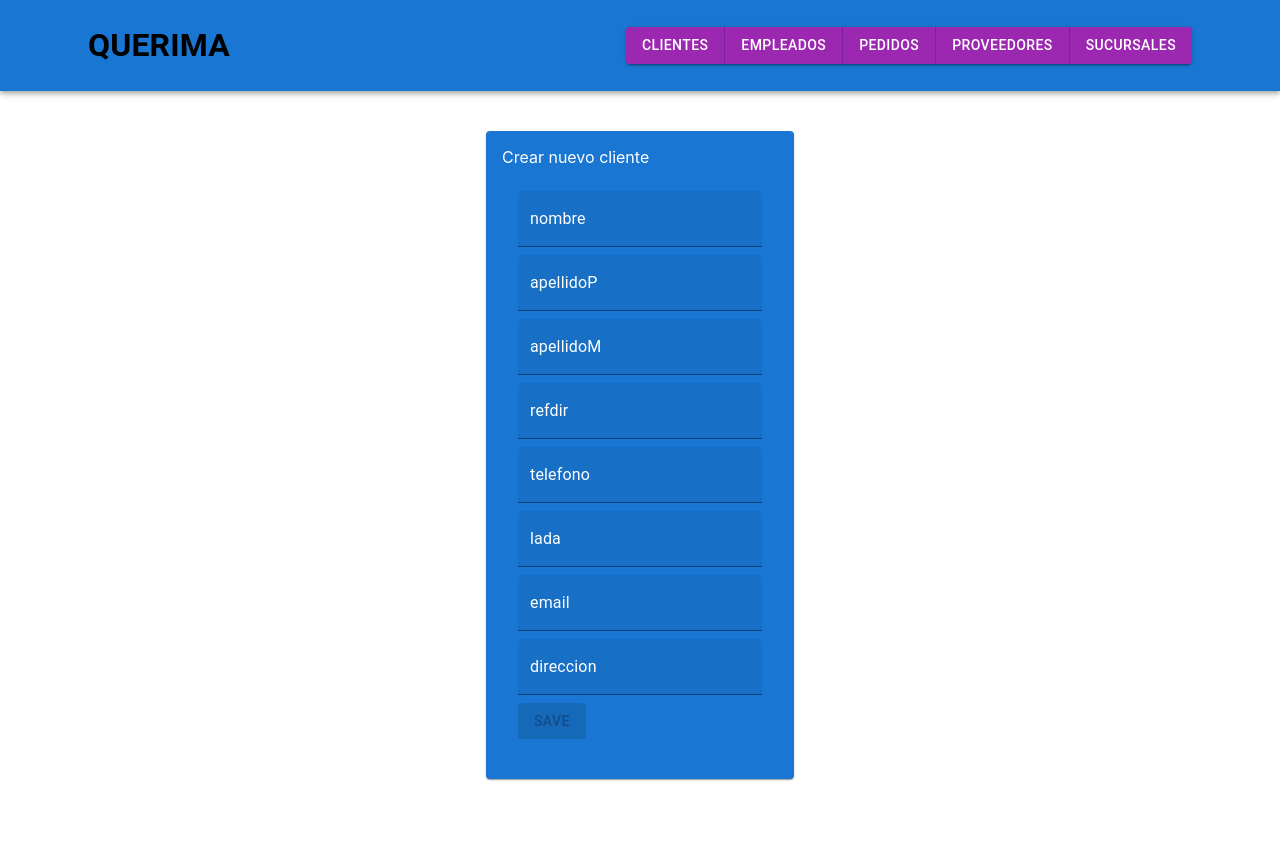
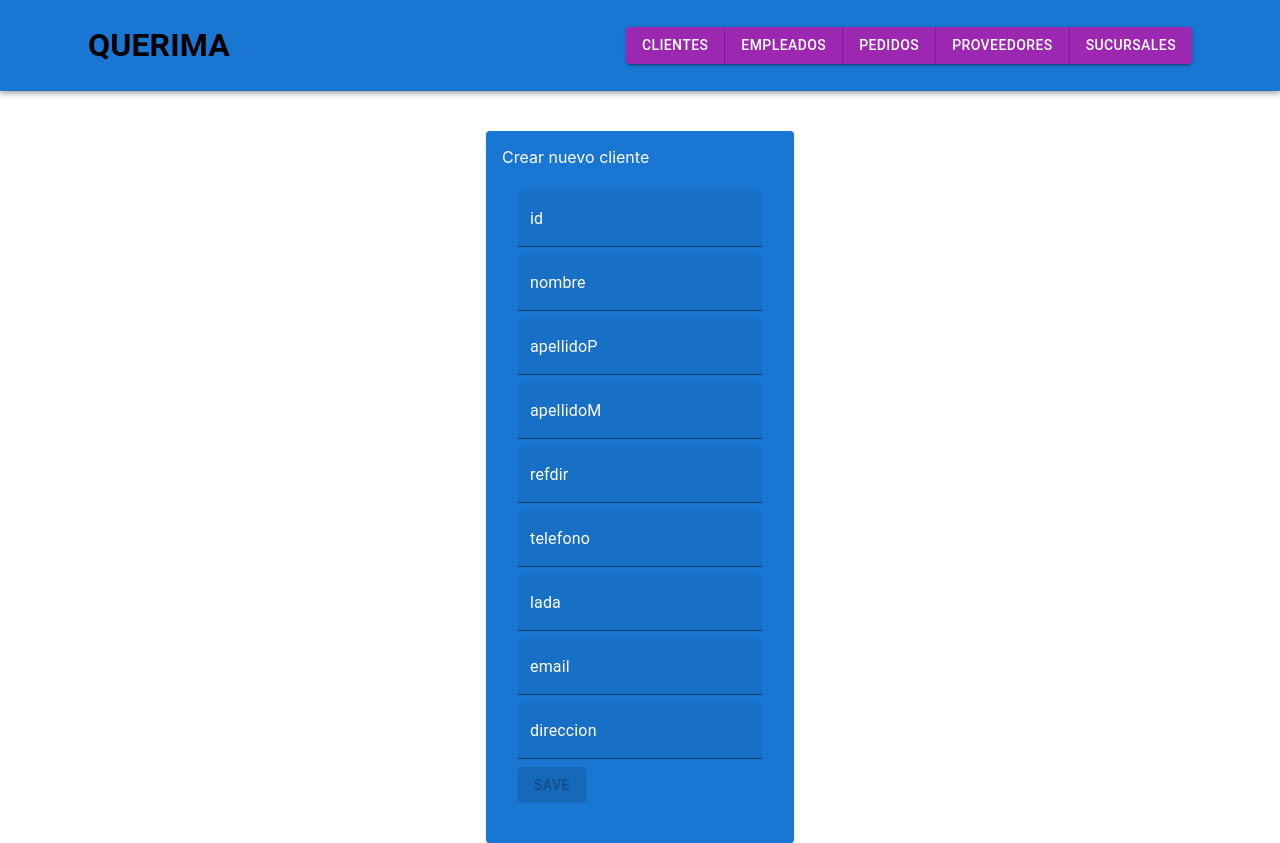
Before and after one commit to RodrigoFA216/QUERIMA-FULLSTACK, a React (Create React App) app: page /clientes/crear in a window 1280 px wide. Before the commit the page ends 800 px from the top, so only its background shows below. Built offline with nearby package versions, Linux system fonts and the light colour scheme.

Commit message:
clientes fixed

```diff
--- a/src/Components/Clientes/CrearClientes.js
+++ b/src/Components/Clientes/CrearClientes.js
@@ -9,6 +9,7 @@ function CrearClientes(){
     const [loading, setLoading]=useState(false)
     const [editing, setEditing] = useState(false)
     const [clientes, setClientes]=useState({
+        id: '',
         nombre: '',
         apellidoP: '',
         apellidoM: '',
@@ -48,7 +49,7 @@ function CrearClientes(){
         const res=await fetch(`https://localhost:4000/readcliente/${id}`)
         const data = await res.json()
         console.log(data);
-        setClientes({nombre:data.nombre, apellidoP:data.apellidoP, apellidoM:data.apellidoM, refdir:data.refdir, telefono:data.telefono, lada:data.lada, email:data.email, direccion:data.direccion});
+        setClientes({id:data.id, nombre:data.nombre, apellidoP:data.apellidoP, apellidoM:data.apellidoM, refdir:data.refdir, telefono:data.telefono, lada:data.lada, email:data.email, direccion:data.direccion});
         setEditing(true)
     }
     useEffect(()=>{
@@ -77,6 +78,19 @@ function CrearClientes(){
                         </Typography>
                         <CardContent>
                             <form onSubmit={handleSubmit}>
+                                <TextField
+                                    variant='filled'
+                                    label='id'
+                                    name='id'
+                                    value={clientes.id}
+                                    sx={{
+                                        display:'block',
+                                        margin: '.5rem 0'
+                                    }}
+                                    onChange={handleChange}
+                                    inputProps={{style: {color:"white"}}}
+                                    InputLabelProps={{style: {color:"white"}}}
+                                />
                                 <TextField
                                     variant='filled'
                                     label='nombre'
@@ -182,7 +196,7 @@ function CrearClientes(){
                                     InputLabelProps={{style: {color:"white"}}}
                                 />
                                 <Button variant='contained' color='primary' type='submit'
-                                    disabled={!clientes.nombre || !clientes.apellidoP || !clientes.apellidoM || !clientes.refdir || !clientes.telefono || !clientes.lada || !clientes.email || !clientes.direccion }
+                                    disabled={!clientes.id || !clientes.nombre || !clientes.apellidoP || !clientes.apellidoM || !clientes.refdir || !clientes.telefono || !clientes.lada || !clientes.email || !clientes.direccion }
                                 >
                                     {loading ? (<CircularProgress color='inherit' size={24}/>): ("Save")}
                                 </Button>
```
